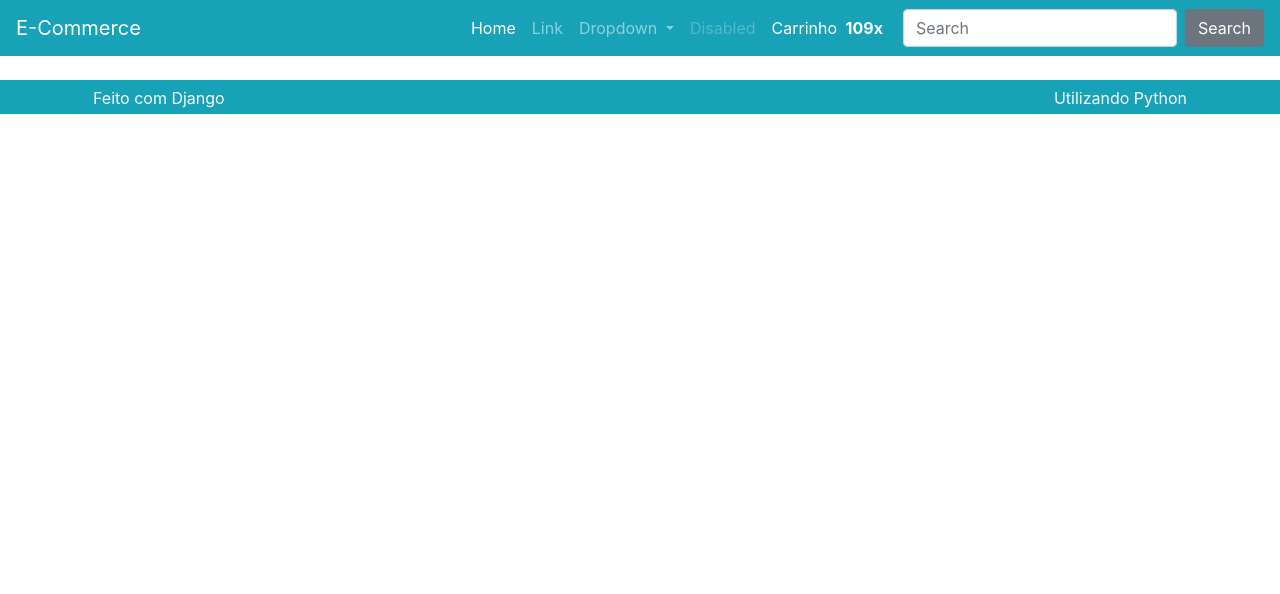
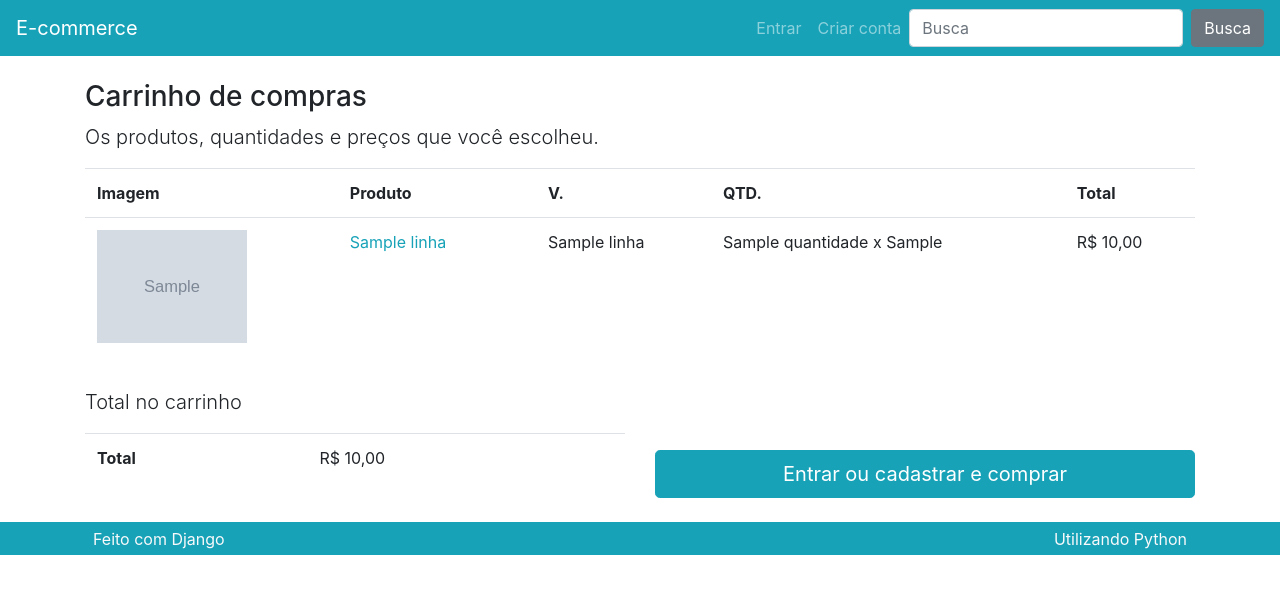
Before and after one commit to MatheusGoncalvesM/E-Commerce, a Django app: template produto/templates/produto/carrinho.html in a window 1280 px wide. Shown: the top 594 px of the page. Run offline with Django 5.2, Linux system fonts and the light colour scheme; the template is opened without the code that fills it: most values are stand-ins (such as "Sample title", 1, 10 or a date in 2020); grey boxes marked "Sample" are stand-in pictures; parts of the project's set-up code (start-up, migrations or seed data) failed here and were passed over; some libraries are stand-ins or nearby versions.

Commit message:
Carrinho concluído.

```diff
--- a/pedido/urls.py
+++ b/pedido/urls.py
@@ -1,10 +1,11 @@
 from django.urls import path
 from . import views
 
-app_name = "pedido"
+app_name = 'pedido'
 
 urlpatterns = [
-    path('', views.Pagar.as_view(), name="pagar"),
-    path('fecharpedido/', views.FecharPedido.as_view(), name="fecharpedido"),
-    path('detalhe/', views.Detalhe.as_view(), name="detalhe"),
+    path('pagar/<int:pk>', views.Pagar.as_view(), name='pagar'),
+    path('salvarpedido/', views.SalvarPedido.as_view(), name='salvarpedido'),
+    path('lista/', views.Lista.as_view(), name='lista'),
+    path('detalhe/<int:pk>', views.Detalhe.as_view(), name='detalhe'),
 ]
--- a/produto/templates/produto/carrinho.html
+++ b/produto/templates/produto/carrinho.html
@@ -1,7 +1,62 @@
 {% extends 'base.html' %}
+{% load omfilters %}
+
+{% block titulo %}Carrinho | {% endblock %}
 
 {% block conteudo %}
 
-{{ request.session.carrinho }}
+{% if carrinho %}
+
+<div class="row mt-3">
+    <div class="col">
+        <h3>Carrinho de compras</h3>
+        <p class="lead">Os produtos, quantidades e preços que você escolheu.</p>
+
+        {% include 'parciais/_carrinho.html' %}
+    </div>
+</div>
+
+
+
+<div class="row mt-3">
+    <div class="col-lg">
+        <p class='lead'>Total no carrinho</p>
+
+        <div class='table-responsive'>
+            <table class="table">
+                <tr>
+                    <td class="font-weight-bold">Total</td>
+                    <td>{{ carrinho|cart_totals|formata_preco }}</td>
+                </tr>
+            </table>
+        </div>
+    </div>
+    <div class="col-lg mt-auto">
+
+        {% if request.user.is_authenticated %}
+        <a class="btn btn-lg btn-block btn-primary" href="{% url 'produto:resumodacompra' %}">
+            Comprar
+        </a>
+        {% else %}
+        <a class="btn btn-lg btn-block btn-primary" href="{% url 'perfil:criar' %}">
+            Entrar ou cadastrar e comprar
+        </a>
+        {% endif %}
+    </div>
+</div>
+
+{% else %}
+
+<div class="row mt-3">
+    <div class="col">
+        <h3>Carrinho vazio</h3>
+        <p class="lead">Não há produtos no seu carrinho.</p>
+    </div>
+</div>
+
+{% endif %}
+
+
+
 
 {% endblock %}
--- a/produto/templatetags/omfilters.py
+++ b/produto/templatetags/omfilters.py
@@ -1,8 +1,20 @@
 from django.template import Library
 from utils import utils
 
+
 register = Library()
+
 
 @register.filter
 def formata_preco(val):
     return utils.formata_preco(val)
+
+
+@register.filter
+def cart_total_qtd(carrinho):
+    return utils.cart_total_qtd(carrinho)
+
+
+@register.filter
+def cart_totals(carrinho):
+    return utils.cart_totals(carrinho)
--- /dev/null
+++ b/templates/parciais/_carrinho.html
@@ -0,0 +1,49 @@
+{% load static %}
+{% load omfilters %}
+
+<div class="table-responsive">
+    <table class="table">
+        <tr>
+            <th class="d-none d-lg-block">Imagem</th>
+            <th>Produto</th>
+            <th>V.</th>
+            <th>QTD.</th>
+            <th>Total</th>
+        </tr>
+
+        {% for linha in carrinho.values %}
+        <tr>
+            <td class="d-none d-lg-block">
+                <img class="cart-img" src="{% get_media_prefix %}{{ linha.imagem }}">
+            </td>
+            <td>
+                <a href="{% url 'produto:detalhe' linha.slug %}">
+                    {{ linha.produto_nome }}
+                </a>
+
+                <a class="ml-3" href="{% url 'produto:removerdocarrinho' %}?vid={{ linha.variacao_id }}">
+                    <i class="fas fa-times-circle text-danger" aria-hidden="true"></i>
+                </a>
+            </td>
+            <td>{{ linha.variacao_nome }}</td>
+            <td>
+                {{ linha.quantidade }} x
+                {% if linha.preco_unitario_promocional %}
+                {{ linha.preco_unitario_promocional }}
+                {% else %}
+                {{ linha.preco_unitario }}
+                {% endif %}
+            </td>
+
+            {% if linha.preco_quantitativo_promocional %}
+            <td>{{ linha.preco_quantitativo_promocional|formata_preco }}</td>
+            {% else %}
+            <td>{{ linha.preco_quantitativo|formata_preco }}</td>
+            {% endif %}
+
+        </tr>
+        {% endfor %}
+
+
+    </table>
+</div>
--- a/templates/parciais/_nav.html
+++ b/templates/parciais/_nav.html
@@ -1,5 +1,7 @@
+{% load omfilters %}
+
 <nav class="navbar navbar-dark bg-primary navbar-expand-lg">
-    <a class="navbar-brand" href="{% url 'produto:lista' %}">E-Commerce</a>
+    <a class="navbar-brand" href="{% url 'produto:lista' %}">E-commerce</a>
     <button class="navbar-toggler" type="button" data-toggle="collapse" data-target="#navbarSupportedContent"
         aria-controls="navbarSupportedContent" aria-expanded="false" aria-label="Toggle navigation">
         <span class="navbar-toggler-icon"></span>
@@ -7,44 +9,49 @@
 
     <div class="collapse navbar-collapse" id="navbarSupportedContent">
         <ul class="navbar-nav ml-auto">
-            <li class="nav-item active">
-                <a class="nav-link" href="#">Home <span class="sr-only">(current)</span></a>
+            {% if request.user.is_authenticated %}
+            <li class="nav-item dropdown">
+                <a class="nav-link dropdown-toggle" href="#" id="navbarDropdown" role="button" data-toggle="dropdown"
+                    aria-haspopup="true" aria-expanded="false">
+                    Conta
+                </a>
+                <div class="dropdown-menu" aria-labelledby="navbarDropdown">
+                    <a class="dropdown-item" href="{% url 'pedido:lista' %}">Meus pedidos</a>
+                    <a class="dropdown-item" href="{% url 'perfil:criar' %}">Atualizar meus dados</a>
+                    <a class="dropdown-item" href="{% url 'perfil:logout' %}">Sair</a>
+                </div>
+            </li>
+            {% else %}
+            <li class="nav-item">
+                <a class="nav-link" href="{% url 'perfil:criar' %}">Entrar</a>
             </li>
             <li class="nav-item">
-                <a class="nav-link" href="#">Link</a>
+                <a class="nav-link" href="{% url 'perfil:criar' %}">Criar conta</a>
             </li>
-            <li class="nav-item dropdown">
-                <a class="nav-link dropdown-toggle" href="#" id="navbarDropdown" role="button"
-                    data-toggle="dropdown" aria-haspopup="true" aria-expanded="false">
-                    Dropdown
-                </a>
-                <div class="dropdown-menu" aria-labelledby="navbarDropdown">
-                    <a class="dropdown-item" href="#">Action</a>
-                    <a class="dropdown-item" href="#">Another action</a>
-                    <div class="dropdown-divider"></div>
-                    <a class="dropdown-item" href="#">Something else here</a>
-                </div>
-            </li>
+            {% endif %}
+
+            {% if request.session.carrinho %}
             <li class="nav-item">
-                <a class="nav-link disabled" href="#">Disabled</a>
-            </li>
-            <li class="nav-item">
-                <a class="nav-link nav-cart-link active" href="#">
+                <a class="nav-link nav-cart-link active" href="{% url 'produto:carrinho' %}">
                     <span class="nav-cart-text mr-1">
                         Carrinho
                     </span>
                     <span class="nav-cart-count mr-1">
-                        <strong>109x</strong>
+                        <strong>{{ request.session.carrinho|cart_total_qtd }}x</strong>
                     </span>
                     <span class="nav-cart-icon mr-2">
                         <i class="fas fa-shopping-cart"></i>
                     </span>
                 </a>
             </li>
+            {% endif %}
+
+
         </ul>
-        <form class="form-inline my-2 my-lg-0">
-            <input class="form-control mr-sm-2" type="search" placeholder="Search" aria-label="Search">
-            <button class="btn btn-secondary my-2 my-sm-0" type="submit">Search</button>
+        <form class="form-inline my-2 my-lg-0" method="GET" action="{% url 'produto:busca' %}">
+            <input name="termo" value="{{ request.GET.termo }}" class="form-control mr-sm-2" type="search"
+                placeholder="Busca" aria-label="Busca">
+            <button class="btn btn-secondary my-2 my-sm-0" type="submit">Busca</button>
         </form>
     </div>
 </nav>
--- a/utils/utils.py
+++ b/utils/utils.py
@@ -1,2 +1,18 @@
 def formata_preco(val):
-    return f'R$  {val:.2f}'.replace('.', ',')
+    return f'R$ {val:.2f}'.replace('.', ',')
+
+
+def cart_total_qtd(carrinho):
+    return sum([item['quantidade'] for item in carrinho.values()])
+
+
+def cart_totals(carrinho):
+    return sum(
+        [
+            item.get('preco_quantitativo_promocional')
+            if item.get('preco_quantitativo_promocional')
+            else item.get('preco_quantitativo')
+            for item
+            in carrinho.values()
+        ]
+    )
```
Also changed, not shown: pedido/views.py (+26 -9 lines), produto/templates/produto/resumodacompra.html (added, +82 -0 lines), db.sqlite3, pedido/templates/pedido/detalhe.html (added), pedido/templates/pedido/pagar.html (added), pedido/templates/pedido/salvarpedido.html (added), perfil/forms.py (added), perfil/templates/perfil/criar.html (added).
